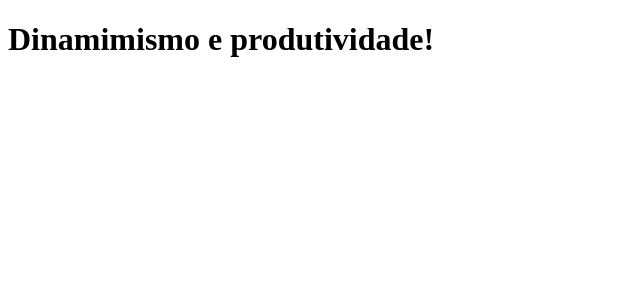
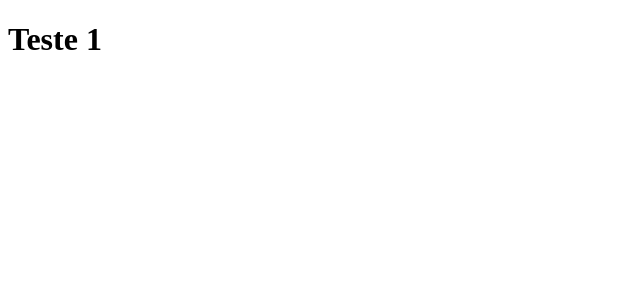
Before and after one commit to raul-1981/clone-tabnews, a Next.js app: page / in a window 1280 px wide. Shown: the top 300 px of the page, without its empty margins (0-640 px from the left). Built offline with nearby package versions, Linux system fonts and the light colour scheme.

Commit message:
teste de  File-system-based Routing (Roteamento baseado no sistema de arquivos)

```diff
--- a/pages/index.js
+++ b/pages/index.js
@@ -1,5 +1,5 @@
-function Home() {
-  return <h1>Dinamimismo e produtividade!</h1>;
+function Home () {
+	return <h1>Teste 1</h1>
 }
 
 export default Home;
--- /dev/null
+++ b/pages/teste2.js
@@ -0,0 +1,5 @@
+function Home () {
+	return <h1>Teste 2</h1>
+}
+
+export default Home;
--- /dev/null
+++ b/pages/teste3/index.js
@@ -0,0 +1,5 @@
+function Home () {
+	return <h1>Teste 3</h1>
+}
+
+export default Home;
```
